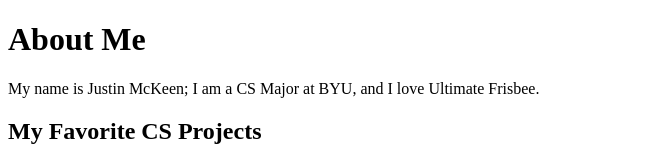
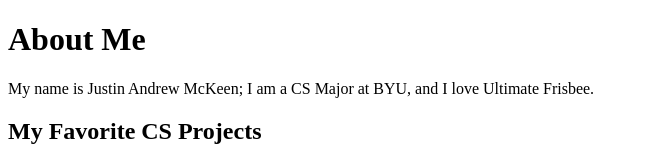
Before and after one commit to bleedbluefan/portfolio, a plain HTML site: page index.html in a window 1280 px wide. Shown: the top 162 px of the page, without its empty margins (0-648 px from the left). Drawn offline with Linux system fonts and the light colour scheme.

Commit message:
Final Test

```diff
--- a/index.html
+++ b/index.html
@@ -5,7 +5,7 @@
   </head>
   <body>
     <h1>About Me</h1>
-    <p>My name is Justin McKeen; I am a CS Major at BYU, and I love Ultimate Frisbee.</p>
+    <p>My name is Justin Andrew McKeen; I am a CS Major at BYU, and I love Ultimate Frisbee.</p>
 
     <h2>My Favorite CS Projects</h2>
     <ol>
```
